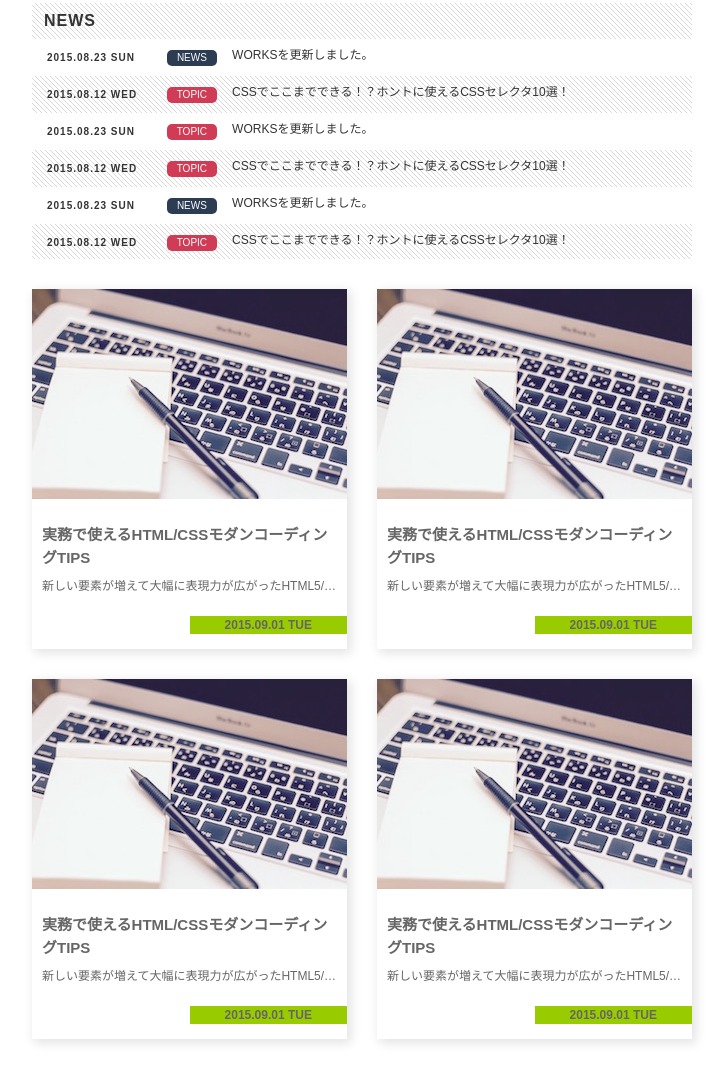
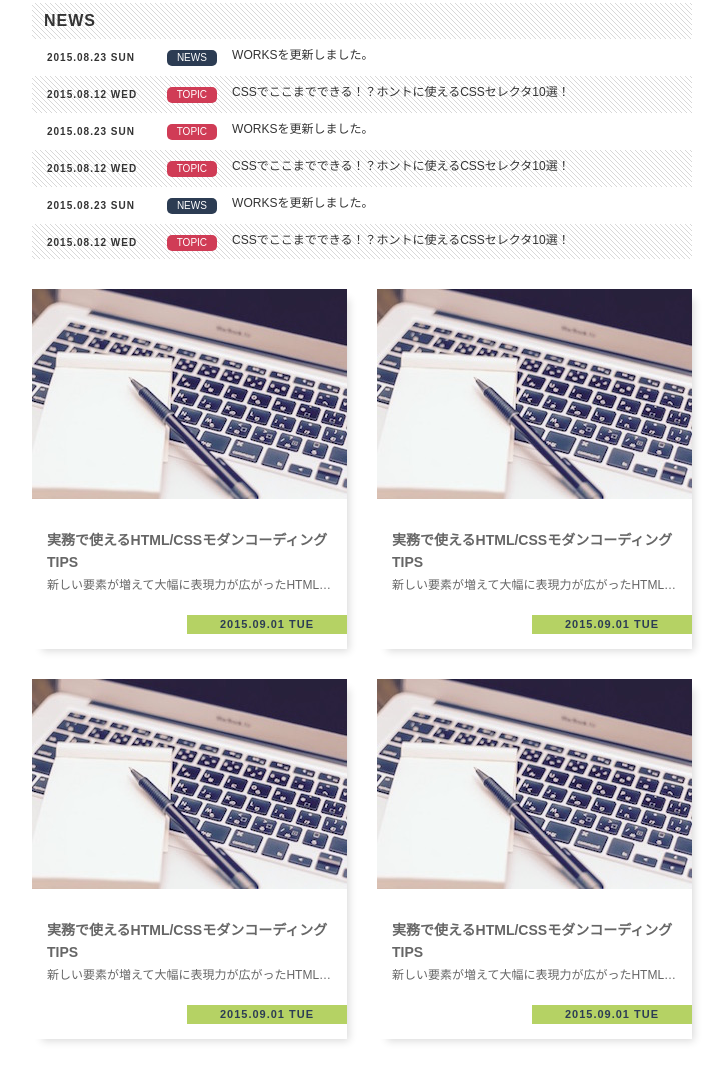
Before and after one commit to diescake/css-training, a website: page index.html in a window 1280 px wide. Shown: the part 496-1578 px from the top of the page, without its empty margins (123-851 px from the left). Drawn offline with Linux system fonts and the light colour scheme.

Commit message:
changes to the answer codes for articles

```diff
--- a/css/style.css
+++ b/css/style.css
@@ -227,19 +227,13 @@ ul {
 
 /* articles */
 
-.articles {
-}
-
-.articles .cards {
-}
-
 .articles a {
   color: #666;
   transition: opacity 0.15s;
 }
 
 .articles a:hover {
-  opacity: 0.85;
+  opacity: 0.8;
 }
 
 .articles .card:nth-of-type(odd) {
@@ -252,27 +246,23 @@ ul {
 
 .articles .card {
   position: relative;
-  margin-bottom: 30px;
   display: block;
+  padding: 210px 15px 0;
   width: 315px;
   height: 360px;
-  line-height: 1.5;
-  box-shadow: 3px 3px 10px 1px #e3e3e3;
-}
-
-.articles .image {
-  width: 315px;
-  height: 210px;
+  margin-bottom: 30px;
+  box-shadow: 6px 6px 8px -4px rgba(0, 0, 0, 0.15);
 }
 
 .articles .title {
-  padding: 20px 10px 0;
+  margin-top: 30px;
   font-weight: bold;
-  font-size: 1.5rem;
+  font-size: 1.4rem;
+  line-height: 1.6;
 }
 
 .articles .desc {
-  padding: 8px 10px 0;
+  margin-top: 5px;
   overflow: hidden;
   white-space: nowrap;
   text-overflow: ellipsis;
@@ -280,12 +270,24 @@ ul {
 
 .articles .date {
   position: absolute;
+  display: block;
+  right: 0;
   bottom: 15px;
-  right: 0;
-  width: 50%;
+  width: 160px;
+  padding: 4px;
+  background-color: #b5d264;
+  color: #2d3d54;
   text-align: center;
-  background-color: #9c0;
+  letter-spacing: 1px;
   font-weight: bold;
+  font-size: 1.1rem;
+}
+
+.articles .image {
+  position: absolute;
+  top: 0;
+  left: 0;
+  width: 100%;
 }
 
 /* sidemenu */
--- a/index.html
+++ b/index.html
@@ -96,51 +96,31 @@
         </li>
       </ul>
       <h2 class="hidden">ARTICLES</h2>
-      <div class="articles">
-        <div class="cards cleafix">
+      <div class="articles cleafix">
         <a href="#" class="card">
-            <img class="image" src="../images/article.jpg" alt="PC画面">
-            <div class="content">
-              <h3 class="title">
-                実務で使えるHTML/CSSモダンコーディングTIPS
-              </h3>
+          <h3 class="title">実務で使えるHTML/CSSモダンコーディングTIPS</h3>
           <p class="desc">新しい要素が増えて大幅に表現力が広がったHTML5/CSS3を活用して...</p>
           <time class="date" datetime="2015-09-01">2015.09.01 TUE</time>
-            </div>
+          <img class="image" src="../images/article.jpg" alt="PC画面">
         </a>
         <a href="#" class="card">
-            <img class="image" src="../images/article.jpg" alt="PC画面">
-            <div class="content">
-              <h3 class="title">
-                実務で使えるHTML/CSSモダンコーディングTIPS
-              </h3>
+          <h3 class="title">実務で使えるHTML/CSSモダンコーディングTIPS</h3>
           <p class="desc">新しい要素が増えて大幅に表現力が広がったHTML5/CSS3を活用して...</p>
           <time class="date" datetime="2015-09-01">2015.09.01 TUE</time>
-            </div>
+          <img class="image" src="../images/article.jpg" alt="PC画面">
         </a>
-        </div>
-        <div class="cards cleafix">
         <a href="#" class="card">
-            <img class="image" src="../images/article.jpg" alt="PC画面">
-            <div class="content">
-              <h3 class="title">
-                実務で使えるHTML/CSSモダンコーディングTIPS
-              </h3>
+          <h3 class="title">実務で使えるHTML/CSSモダンコーディングTIPS</h3>
           <p class="desc">新しい要素が増えて大幅に表現力が広がったHTML5/CSS3を活用して...</p>
           <time class="date" datetime="2015-09-01">2015.09.01 TUE</time>
-            </div>
+          <img class="image" src="../images/article.jpg" alt="PC画面">
         </a>
         <a href="#" class="card">
-            <img class="image" src="../images/article.jpg" alt="PC画面">
-            <div class="content">
-              <h3 class="title">
-                実務で使えるHTML/CSSモダンコーディングTIPS
-              </h3>
+          <h3 class="title">実務で使えるHTML/CSSモダンコーディングTIPS</h3>
           <p class="desc">新しい要素が増えて大幅に表現力が広がったHTML5/CSS3を活用して...</p>
           <time class="date" datetime="2015-09-01">2015.09.01 TUE</time>
-            </div>
+          <img class="image" src="../images/article.jpg" alt="PC画面">
         </a>
-        </div>
       </div>
     </main>
     <div class="sidemenu">
```
Lines whose indentation alone changed are shown as unchanged.
